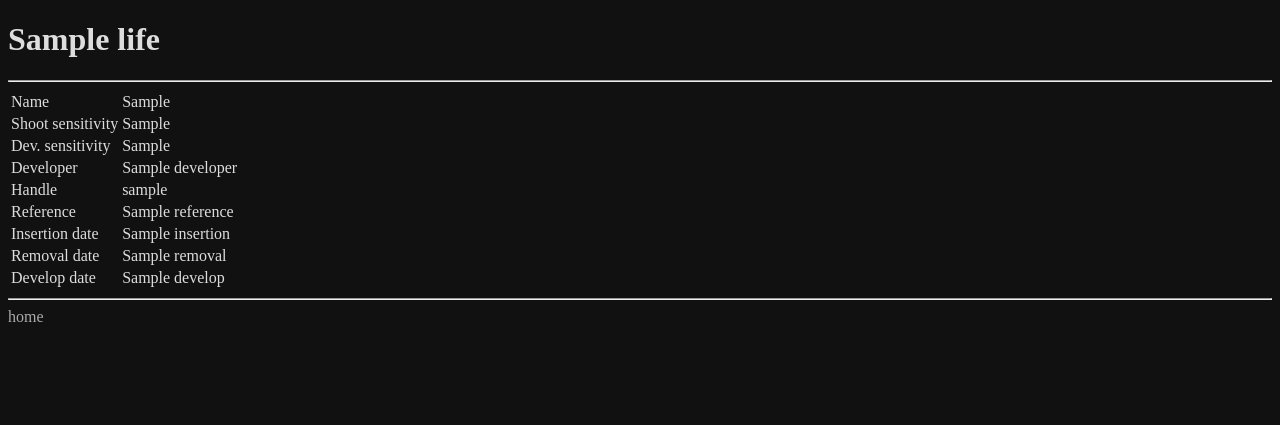
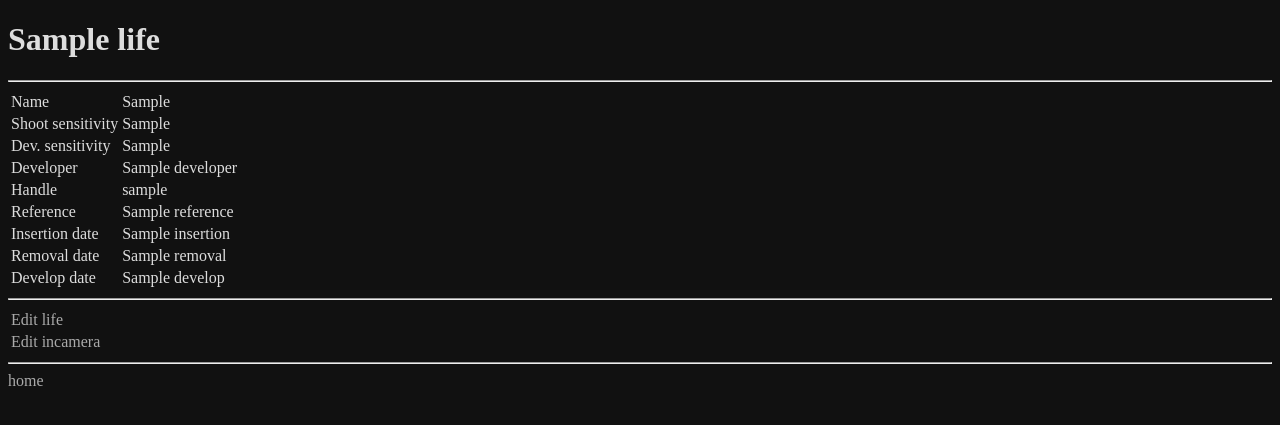
Before and after one commit to zaurky/catalog2, a Django app: template film/templates/film/life_info.html in a window 1280 px wide. Shown: the top 425 px of the page. Run offline with Django 3.2, Linux system fonts and the light colour scheme; the template is opened without the code that fills it: most values are stand-ins (such as "Sample title", 1, 10 or a date in 2020).

Commit message:
add two links on the life info page to edit life and incamera

```diff
--- a/film/templates/film/life_info.html
+++ b/film/templates/film/life_info.html
@@ -18,4 +18,13 @@
     <tr><td>Removal date</td><td>{{ life.removal }}</td></tr>
     <tr><td>Develop date</td><td>{{ life.develop }}</td></tr>
 </table>
+
+<hr/>
+
+<table>
+    <tr><td><a href='/admin/film/life/{{ life.pk }}'>Edit life</a></td></tr>
+    {% if incamera %}
+    <tr><td><a href='/admin/film/incamera/{{ incamera.pk }}'>Edit incamera</a></td></tr>
+    {% endif %}
+</table>
 {% endblock %}
--- a/film/views.py
+++ b/film/views.py
@@ -41,6 +41,7 @@ def life_view(request, life_id):
     life = get_object_or_404(Life, pk=life_id)
     return render_to_response('film/life_info.html', {
         'life': life,
+        'incamera': (life.incamera.all() or [None])[0]
     })
 
 @login_required
```
